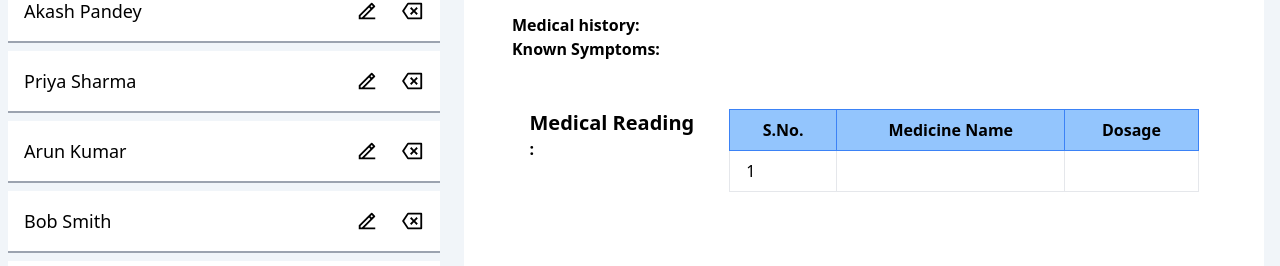
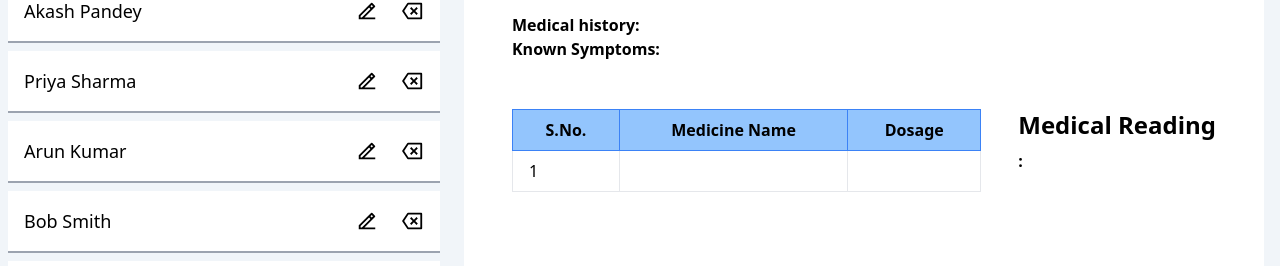
Before and after one commit to affu72/Medical-report, a React (Create React App) app: page / in a window 1280 px wide. Both pictures are taken after typing "10:30", "10:30" into the empty fields and a click on the button "Save & Submit". Shown: the part 401-667 px from the top of the page. Built offline with nearby package versions, Linux system fonts and the light colour scheme.

Commit message:
fix medicine and reading alignment

```diff
--- a/src/components/PreveiwComponent/MedicalReadingPreview.tsx
+++ b/src/components/PreveiwComponent/MedicalReadingPreview.tsx
@@ -9,10 +9,12 @@ const MedicalReadingPreview = () => {
 
   return (
     <div>
-      <h2 className="text-xl font-semibold ml-auto">Medical Reading</h2>
-      {readings?.map((reading) => {
+      <h2 className="text-2xl font-bold ml-auto text-center mb-2">
+        Medical Reading
+      </h2>
+      {readings?.map(reading => {
         return (
-          <div key={reading.readingName}>
+          <div key={reading.readingName} className="">
             <span className="font-semibold">{reading.readingName}: </span>
             <span>{reading.readingValue}</span>
           </div>
--- a/src/components/PreveiwComponent/MedicalRecordPreview.tsx
+++ b/src/components/PreveiwComponent/MedicalRecordPreview.tsx
@@ -12,7 +12,7 @@ const MedicalRecordPreview = () => {
       <div className="break-words">
         <span className="font-bold">Medical history: </span>
         {histories?.map((option, index) => (
-          <span key={option.value} className="px-2 py-1">
+          <span key={option.value} className="py-1 mr-1">
             {option.value}
             {histories?.length - 1 !== index ? "," : ""}
           </span>
@@ -22,7 +22,7 @@ const MedicalRecordPreview = () => {
       <div className="break-words">
         <span className="font-bold">Known Symptoms: </span>
         {symptoms?.map((option, index) => (
-          <span key={option.value} className="px-2 py-1">
+          <span key={option.value} className="py-1 mr-1">
             {option.value}
             {symptoms?.length - 1 !== index ? "," : ""}
           </span>
--- a/src/components/PreveiwComponent/PreviewPage.tsx
+++ b/src/components/PreveiwComponent/PreviewPage.tsx
@@ -39,7 +39,7 @@ function PreviewPage() {
           y={1}
           scale={1}
         >
-          {({ toPdf }: any) => (
+          {({toPdf}: any) => (
             <button
               form="main-form"
               type="submit"
@@ -53,16 +53,16 @@ function PreviewPage() {
       </div>
       <div
         ref={ref}
-        className="w-[800px] px-6 flex-none bg-white overflow-auto min-h-screen"
+        className="w-[800px] px-6 flex-none bg-white overflow-auto min-h-screen relative pb-12"
       >
         <Header></Header>
 
         <PersonalInfoPreview />
 
         <MedicalRecordPreview />
-        <div className="flex p-6 justify-around">
+        <div className="flex p-6 justify-between">
+          <MedicineTable />
           <MedicalReadingPreview />
-          <MedicineTable />
         </div>
 
         <MedicalBillPreview />
```
